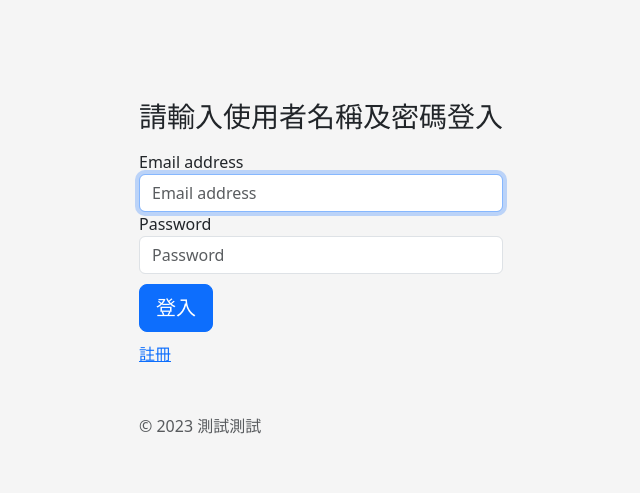
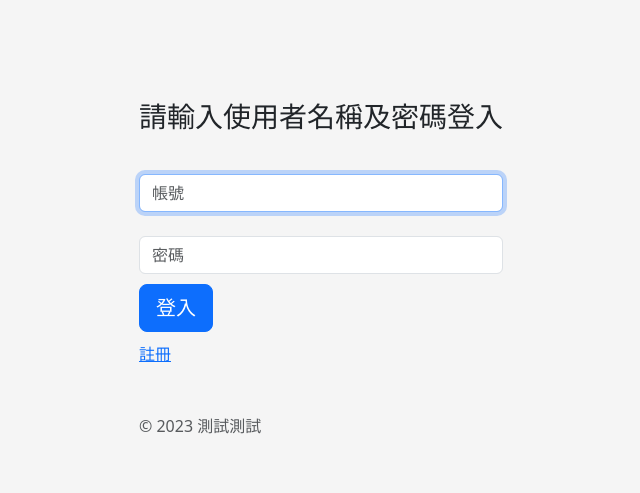
Before and after one commit to m124578n/Django-rest-framework-React-demo, a Django app: page /login/ in a window 1280 px wide. Shown: the part 56-549 px from the top of the page, without its empty margins (319-959 px from the left). Run offline with Django 4.2, Linux system fonts and the light colour scheme.

Commit message:
add complete register and login function

```diff
--- a/backend/app/urls.py
+++ b/backend/app/urls.py
@@ -7,5 +7,6 @@ router = DefaultRouter()
 
 urlpatterns = [
     path('', include(router.urls)),
-    path('register/', views.RegisterView.as_view(), name='register'),
+    path('register/', views.RegisterView.as_view(), name='register_api'),
+    path('login/', views.UserLoginView.as_view(), name='login_api'),
 ]
--- a/backend/templates/login.html
+++ b/backend/templates/login.html
@@ -21,10 +21,10 @@
             <!-- @csrf -->
             <!-- <img class="mb-4" src="https://images.unsplash.com/photo-1495360010541-f48722b34f7d?ixid=MnwxMjA3fDB8MHxwaG90by1wYWdlfHx8fGVufDB8fHx8&ixlib=rb-1.2.1&auto=format&fit=crop&w=436&q=80" alt="" width="72"> -->
             <h1 class="h3 mb-3 font-weight-normal">請輸入使用者名稱及密碼登入</h1>
-            <label for="inputEmail" class="sr-only">Email address</label>
-            <input type="text" id="inputEmail" name="email" class="form-control" placeholder="Email address" required autofocus>
-            <label for="inputPassword" class="sr-only">Password</label>
-            <input type="password" id="inputPassword" name="passowrd" class="form-control" placeholder="Password" required>
+            <label for="inputEmail" class="sr-only"></label>
+            <input type="text" id="inputEmail" name="email" class="form-control" placeholder="帳號" required autofocus>
+            <label for="inputPassword" class="sr-only"></label>
+            <input type="password" id="inputPassword" name="passowrd" class="form-control" placeholder="密碼" required>
             <div style="padding-top: 10px;">
                 <button class="btn btn-lg btn-primary btn-block" type="button" onclick="login()">登入</button>
             </div>
@@ -65,12 +65,14 @@
             if(status_code == 200) {
                 // 處理成功的code 否則全拋else
                 result.then(data => {
-                    alert(data.user.username)
+                    console.log(data)
+                    alert(data.access_token)
                 })
                 console.log(result)
             }else{
                 result.then(data => {
-                    alert(data.errors.username[0])
+                    console.log(data.errors)
+                    alert(data.errors.non_field_errors[0])
                 })
             }
         })
```
Also changed, not shown: backend/app/views.py (+7 -2 lines), backend/templates/register.html (+4 -4 lines).
